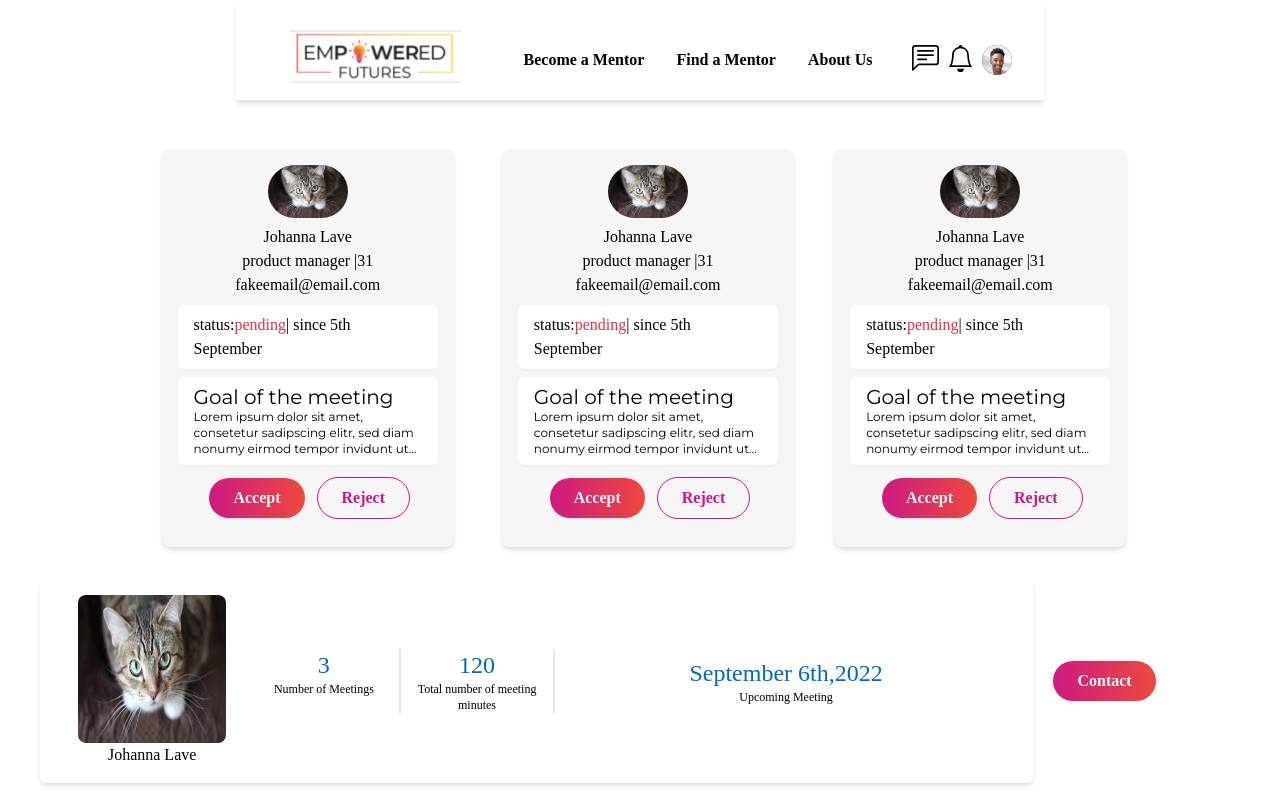
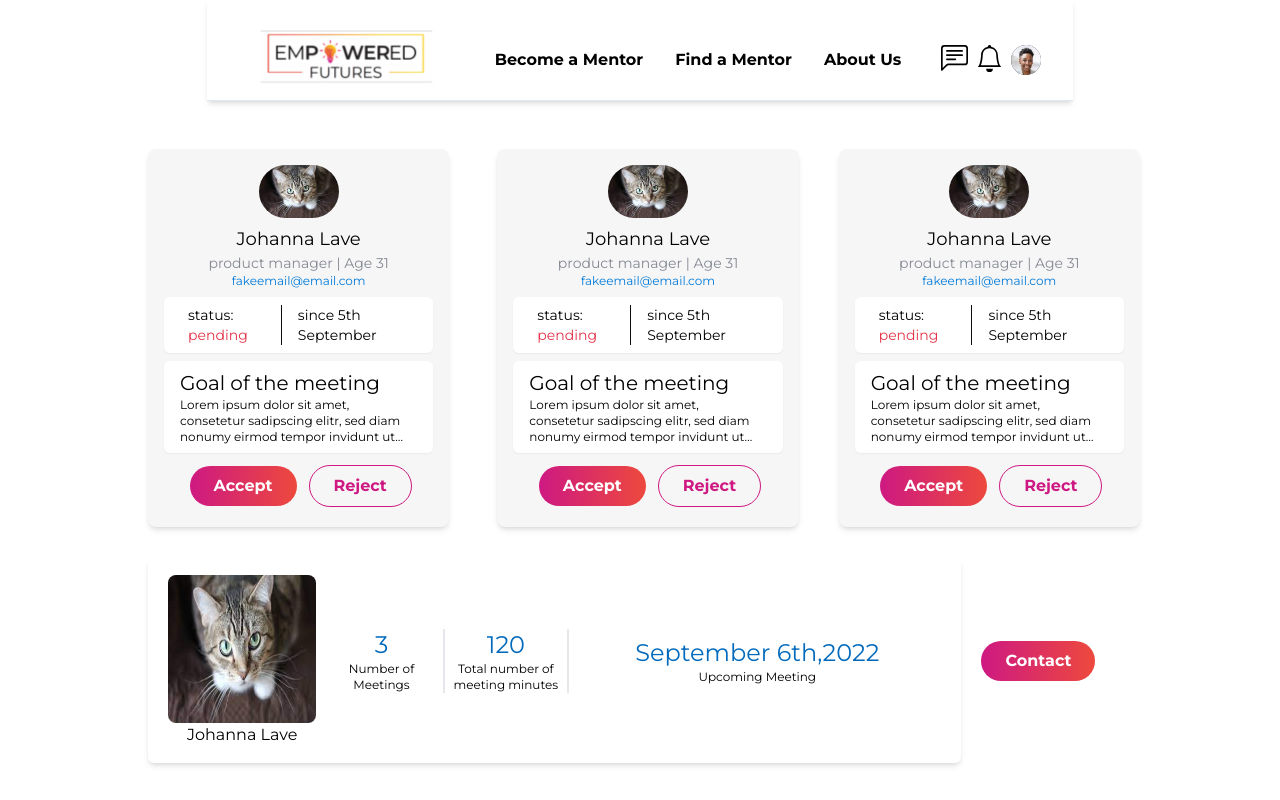
Before and after one commit to JasonXB/EF_Clone, a Next.js app: page /mentor-dashboard in a window 1280 px wide. Shown: the top 800 px of the page. Built offline with nearby package versions, Linux system fonts and the light colour scheme; what tw-elements would draw is missing.

Commit message:
styling adjusted further, some logic added

```diff
--- a/pages/mentor-dashboard.tsx
+++ b/pages/mentor-dashboard.tsx
@@ -3,6 +3,7 @@ import type { NextPage } from 'next';
 import Layout from '../src/components/Layout';
 import MentorshipRequestCard from '../src/components/mentorDashboard/mentorship-request-card';
 import UpcomingMeetingCard from '../src/components/mentorDashboard/upcoming-meetings-card';
+
 const placeholderDataForRequest = [
   {
     name: 'Johanna Lave',
@@ -68,19 +69,48 @@ const placeholderDataForMeetings = [
   },
 ];
 
+/** Logic needed to add
+ Carousel option, only show arrows if there is more then 3
+
+ */
+
+// Still to do TypeScript interface, remove Any
+
 const MentorDashboard: NextPage = ({}) => {
   return (
     <Layout headTitle="Mentor Dashboard">
-      <div className="flex flex-col sm:flex-row sm:max-w-[80%] sm:mx-auto sm:space-x-4 md:space-x-10">
-        {/* logic needs to be added to carousel more then 3 */}
-        {placeholderDataForRequest.map((each, i) => (
-          <MentorshipRequestCard key={i} props={each} />
-        ))}
-      </div>
+      {/* logic if there are no requests */}
+      {placeholderDataForRequest.length === 0 ? (
+        <div className="w-1/2 mx-auto mt-[10%]">
+          <p className="font-bold text-center text-smoke-2">
+            No new mentorship requests <br /> Check back later.
+          </p>
+        </div>
+      ) : (
+        <div className="flex flex-col sm:flex-row md:max-w-[1000px] md:mx-auto sm:space-x-4 md:space-x-10">
+          {/* logic needs to be added to carousel more then 3 */}
+          {placeholderDataForRequest.map((each, i) => (
+            <MentorshipRequestCard key={i} props={each} numberOfRequests={3} />
+          ))}
+        </div>
+      )}
       <div className="space-y-4">
-        {placeholderDataForMeetings.map((each, i) => (
-          <UpcomingMeetingCard key={i} props={each} />
-        ))}
+        {/* logic to check if there are any upcoming meetings */}
+        {placeholderDataForMeetings.length === 0 ? (
+          <div className="w-1/2 mx-auto mt-[10%]">
+            <p className="font-bold text-center text-smoke-2">
+              Sorry no upcoming meetings! <br /> Check back later.
+            </p>
+          </div>
+        ) : (
+          placeholderDataForMeetings.map((each, i) => (
+            <UpcomingMeetingCard
+              key={i}
+              props={each}
+              upcomingMeetingAmount={placeholderDataForMeetings.length}
+            />
+          ))
+        )}
       </div>
     </Layout>
   );
--- a/src/components/mentorDashboard/mentorship-request-card.tsx
+++ b/src/components/mentorDashboard/mentorship-request-card.tsx
@@ -1,12 +1,25 @@
+import { AnyMap } from 'immer/dist/internal';
 import Image from 'next/image';
 import placeholder from '../assets/cat.jpeg';
 import Button from '../buttons/reusable-buttons';
 
-const MentorshipRequestCard = (props: any) => {
+const MentorshipRequestCard = (props: any, numberOfRequests: number) => {
   const { name, position, avatar, age, email, status, date, goalOfMeeting } =
     props.props;
+
+  const testNumber = 3;
+  const HowManyCardsStyleAdjustment = (num: number) => {
+    if (num == 1) {
+      return '  ';
+    }
+    return 'sm:mx-2  sm:w-1/2 sm:flex-col';
+  };
   return (
-    <div className="flex flex-col w-full p-4 my-4 overflow-hidden rounded-lg shadow-md sm:mx-2 ss:flex-row sm:w-1/3 bg-light sm:flex-col">
+    <div
+      className={`flex flex-col w-full p-4 my-4  min-w-[280px] ss:min-w-[200px] overflow-hidden rounded-lg shadow-md ss:flex-row  bg-light ${HowManyCardsStyleAdjustment(
+        testNumber
+      )}`}
+    >
       <div className="flex flex-col items-center sm:basis-1/3">
         <div className="w-20 ">
           <Image
@@ -17,26 +30,41 @@ const MentorshipRequestCard = (props: any) => {
             placeholder="blur"
           />
         </div>
-        <span>{name}</span>
-
-        <span>
-          {position} |{age}{' '}
-        </span>
-
-        <a>{email}</a>
+        <span className="text-lg">{name}</span>
+        <h2 className="text-sm text-smoke-2">
+          <span>
+            {position} | Age {age}
+          </span>
+        </h2>
+        {/* temp option for email? */}
+        <a href="mailto:name@email.com" className="text-xs text-primary-2">
+          {email}
+        </a>
       </div>
       <div className="w-full sm:basis-2/3">
-        <div className="px-4 py-2 my-2 bg-white rounded-md shadow-sm">
-          status:<span className="text-tertiary-1">{status}</span>| since {date}
+        <div className="flex px-4 py-2 my-2 bg-white rounded-md shadow-sm wrap ">
+          <h3 className="flex flex-wrap mx-2 text-sm  border-dark border-r-[1px]">
+            <span className="pr-2">status:</span>
+            <span className="pr-2 text-tertiary-1">{status}</span>
+          </h3>
+          <h3 className="mx-2 text-sm ">
+            <span>since {date}</span>
+          </h3>
         </div>
         <div className="flex-1 px-4 py-2 my-2 bg-white rounded-md shadow-sm">
-          <h6>Goal of the meeting</h6>
+          <h3 className="text-xl">Goal of the meeting</h3>
           <p className="text-xs line-clamp-2 sm:line-clamp-3">
             {goalOfMeeting}
           </p>
           {/* still needs 'read more'. not sure what response they want to happen when clicked */}
         </div>
-        <div className="mx-auto my-2 space-x-5 w-fit sm:space-x-2">
+        {/* style logic incase there is only 1 request */}
+        <div
+          className={`flex items-center mx-auto my-auto ss:space-x-5 ss:flex-row ${
+            //@ts-ignore  //remove this ts-ignore once actual evaluation is placed
+            testNumber === 1 ? 'sm:flex-row' : 'sm:flex-col'
+          } w-fit sm:space-x-0 md:space-x-2 md:flex-row`}
+        >
           {/* needs logic added */}
           <Button variant="primary">Accept</Button>
           <Button variant="secondary">Reject</Button>
--- a/src/components/mentorDashboard/upcoming-meetings-card.tsx
+++ b/src/components/mentorDashboard/upcoming-meetings-card.tsx
@@ -5,6 +5,7 @@ import Button from '../buttons/reusable-buttons';
 
 const UpcomingMeetingCard = (props: any) => {
   const { name, avatar, numberOfMeetings, nextMeeting } = props.props;
+
   return (
     <div className="flex flex-col items-center ss:flex-row">
       {/* styles fo card */}
--- a/styles/Layout.module.css
+++ b/styles/Layout.module.css
@@ -10,6 +10,7 @@
   min-width: 300px;
   justify-items: center;
   grid-gap: 0.5rem;
+  font-family: 'Montserrat', sans-serif;
 }
 .content {
   grid-column: main-start/main-end;
```
